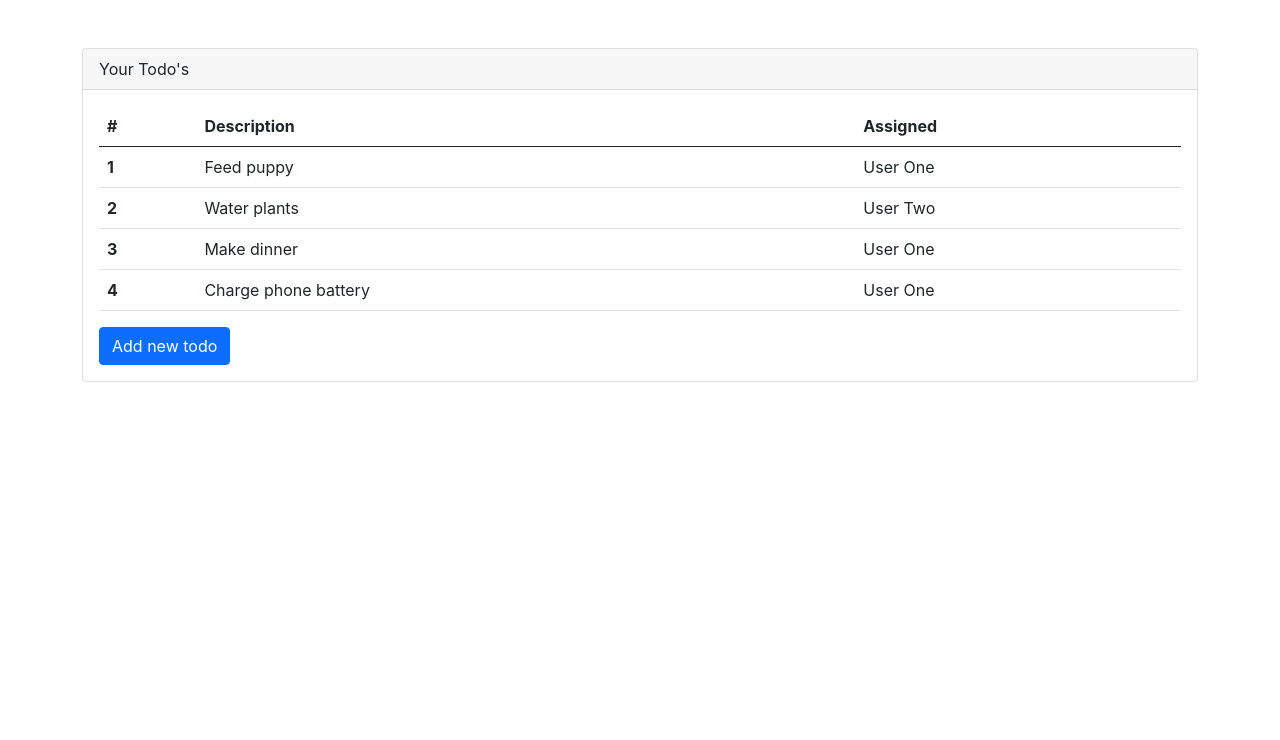
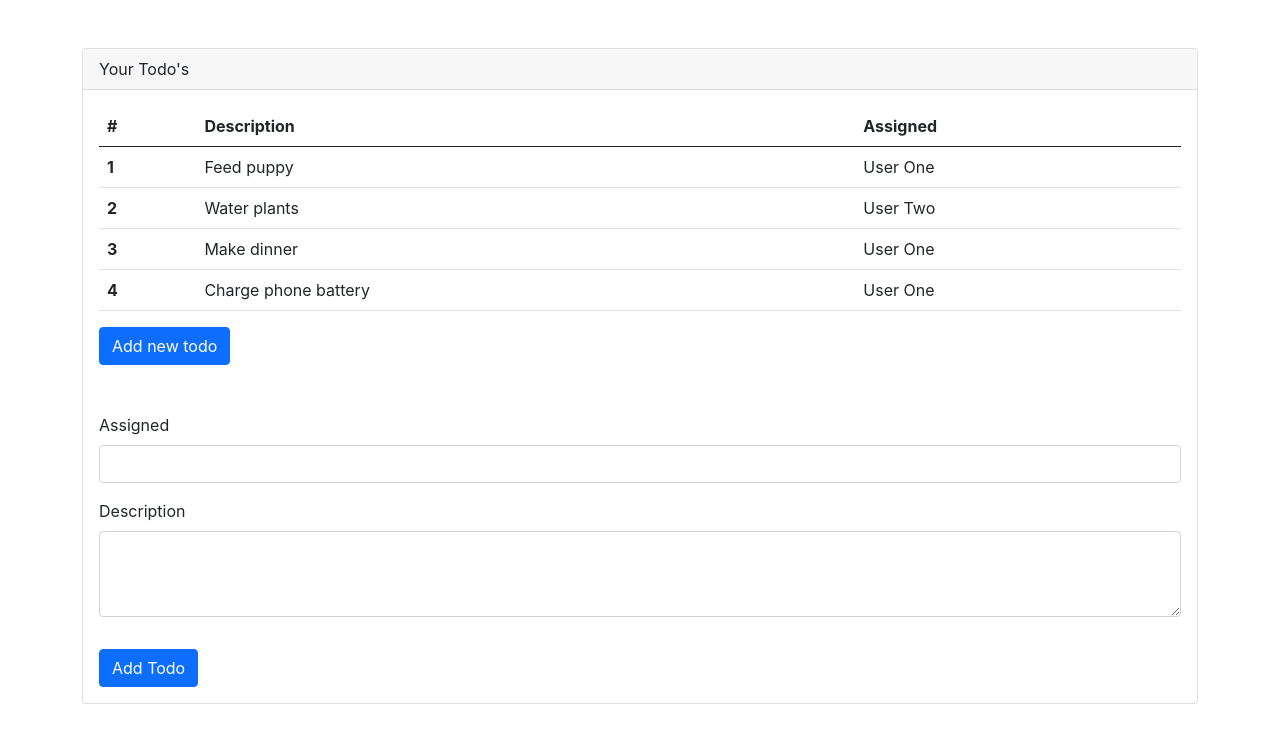
Before and after one commit to kristinaradeva1/React-Todos-Application, a React (Create React App) app: page / in a window 1280 px wide. Shown: the top 740 px of the page. Built offline with nearby package versions, Linux system fonts and the light colour scheme.

Commit message:
Created a form with the ability to add user input

```diff
--- a/src/App.js
+++ b/src/App.js
@@ -1,6 +1,7 @@
 import React, {useState} from 'react'
 import './App.css';
 import TodoTable from './components/TodoTable';
+import NewTodoForm from './components/NewTodoForm';
 
 function App() {
 
@@ -34,6 +35,7 @@
          <button className='btn btn-primary' onClick={addTodo}>
           Add new todo
          </button>
+         <NewTodoForm/>
         </div>
       </div>
     </div>
--- /dev/null
+++ b/src/components/NewTodoForm.js
@@ -0,0 +1,47 @@
+import React, {useState} from 'react'
+import TodoRowItem from './TodoRowItem';
+function NewTodoForm() {
+
+    const [description, setDescription] = useState('');
+
+    const [assigned, setAssigned] = useState('');
+
+    // const descriptionChange = (event) => {
+    //     console.log('description', event.target.value);
+    //     setDescription(event.target.value);
+    // }
+
+    // const assignedChange = (event) => {
+    //     console.log('assigned', event.target.value);
+    //     setAssigned(event.target.value);
+    // }
+
+    return (
+        <div className='mt-5'>
+            <form>
+                <div className='mb-3'>
+                    <label className='form-label'>Assigned</label>
+                    <input
+                        type='text'
+                        className='form-control'
+                        required
+                        onChange={e => setAssigned(e.target.value)}
+                        value={assigned}
+                    ></input>
+                </div>
+                <div className='mb-3'>
+                    <label className='form-label'>Description</label>
+                    <textarea
+                            className='form-control'
+                            rows={3}
+                            required
+                            onChange={e => setDescription(e.target.value)}
+                            value={description}
+                            ></textarea>
+                </div>
+                <button type='button' className='btn btn-primary mt-3'>Add Todo</button>
+            </form>
+        </div>
+    )
+}
+export default NewTodoForm;
```
